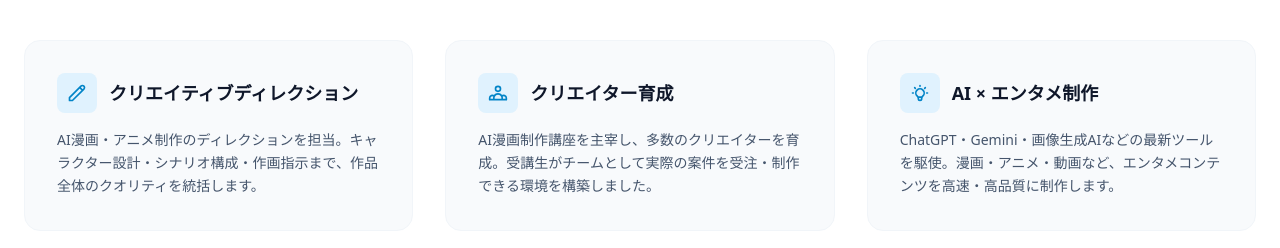
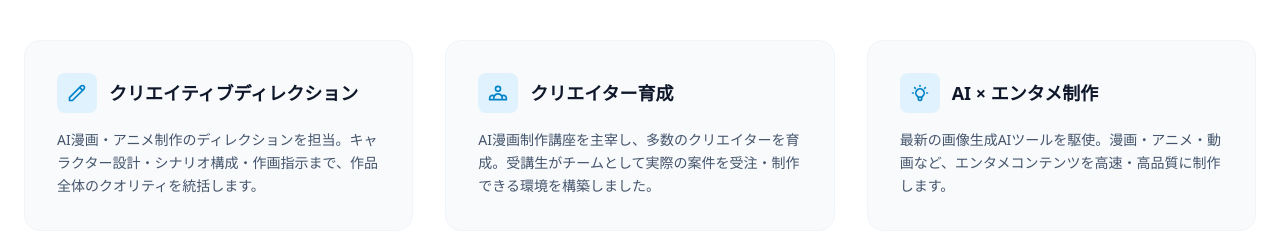
Before and after one commit to yohida-yoshi/aims-website, a Next.js app: page / in a window 1280 px wide. Shown: the part 1360-1608 px from the top of the page. Built offline with nearby package versions, Linux system fonts and the light colour scheme.

Commit message:
About: AI × エンタメ制作の説明文を修正

```diff
--- a/src/components/About.tsx
+++ b/src/components/About.tsx
@@ -19,7 +19,7 @@ const skills = [
     },
     {
         title: "AI × エンタメ制作",
-        description: "ChatGPT・Gemini・画像生成AIなどの最新ツールを駆使。漫画・アニメ・動画など、エンタメコンテンツを高速・高品質に制作します。",
+        description: "最新の画像生成AIツールを駆使。漫画・アニメ・動画など、エンタメコンテンツを高速・高品質に制作します。",
         icon: (
             <svg className="w-5 h-5" fill="none" stroke="currentColor" viewBox="0 0 24 24">
                 <path strokeLinecap="round" strokeLinejoin="round" strokeWidth={2} d="M9.663 17h4.673M12 3v1m6.364 1.636l-.707.707M21 12h-1M4 12H3m3.343-5.657l-.707-.707m2.828 9.9a5 5 0 117.072 0l-.548.547A3.374 3.374 0 0014 18.469V19a2 2 0 11-4 0v-.531c0-.895-.356-1.754-.988-2.386l-.548-.547z" />
```
